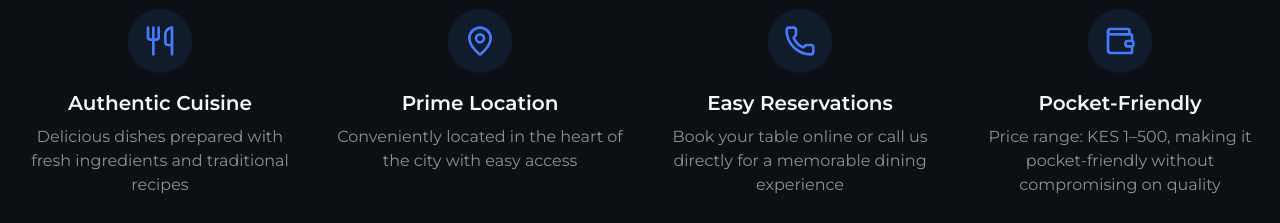
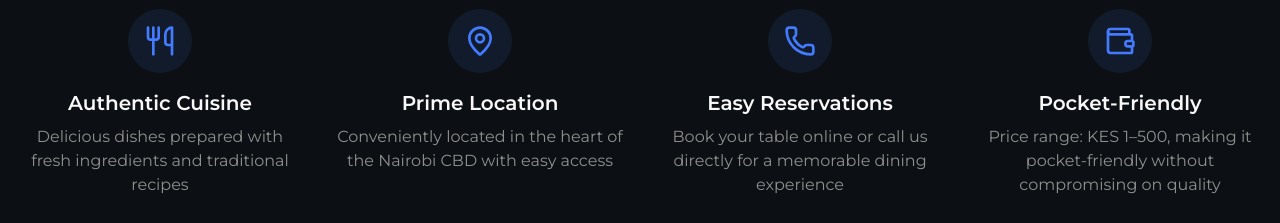
Before and after one commit to ndutagrace25/quinsar, a Next.js app: page / in a window 1280 px wide. Shown: the part 920-1143 px from the top of the page. Built offline with nearby package versions, Linux system fonts and the light colour scheme.

Commit message:
pushing all changes

```diff
--- a/src/app/page.tsx
+++ b/src/app/page.tsx
@@ -65,7 +65,7 @@ export default function Home() {
               </div>
               <h3 className="mb-2 text-xl font-semibold">Prime Location</h3>
               <p className="text-muted-foreground">
-                Conveniently located in the heart of the city with easy access
+                Conveniently located in the heart of the Nairobi CBD with easy access
               </p>
             </div>
             <div className="text-center">
```
